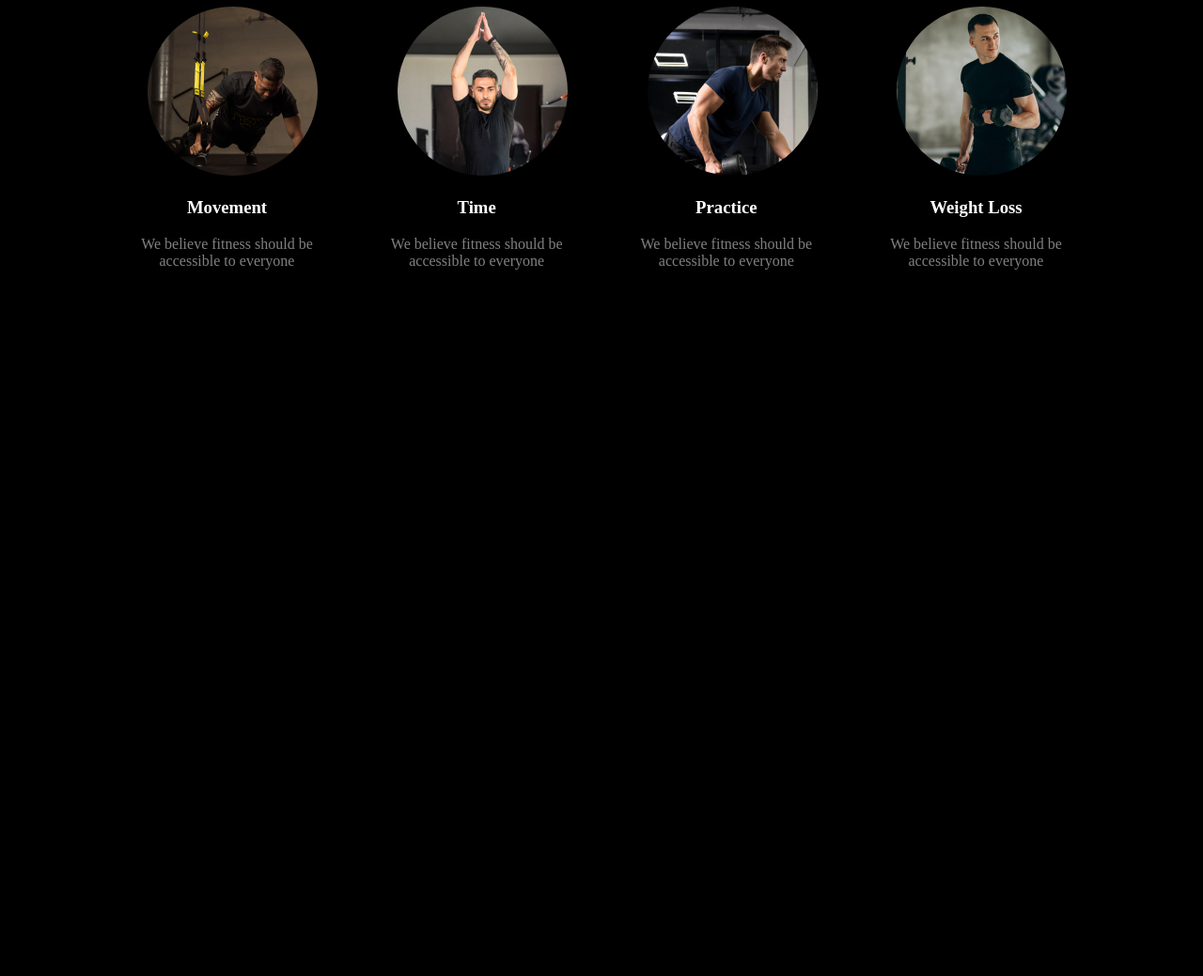
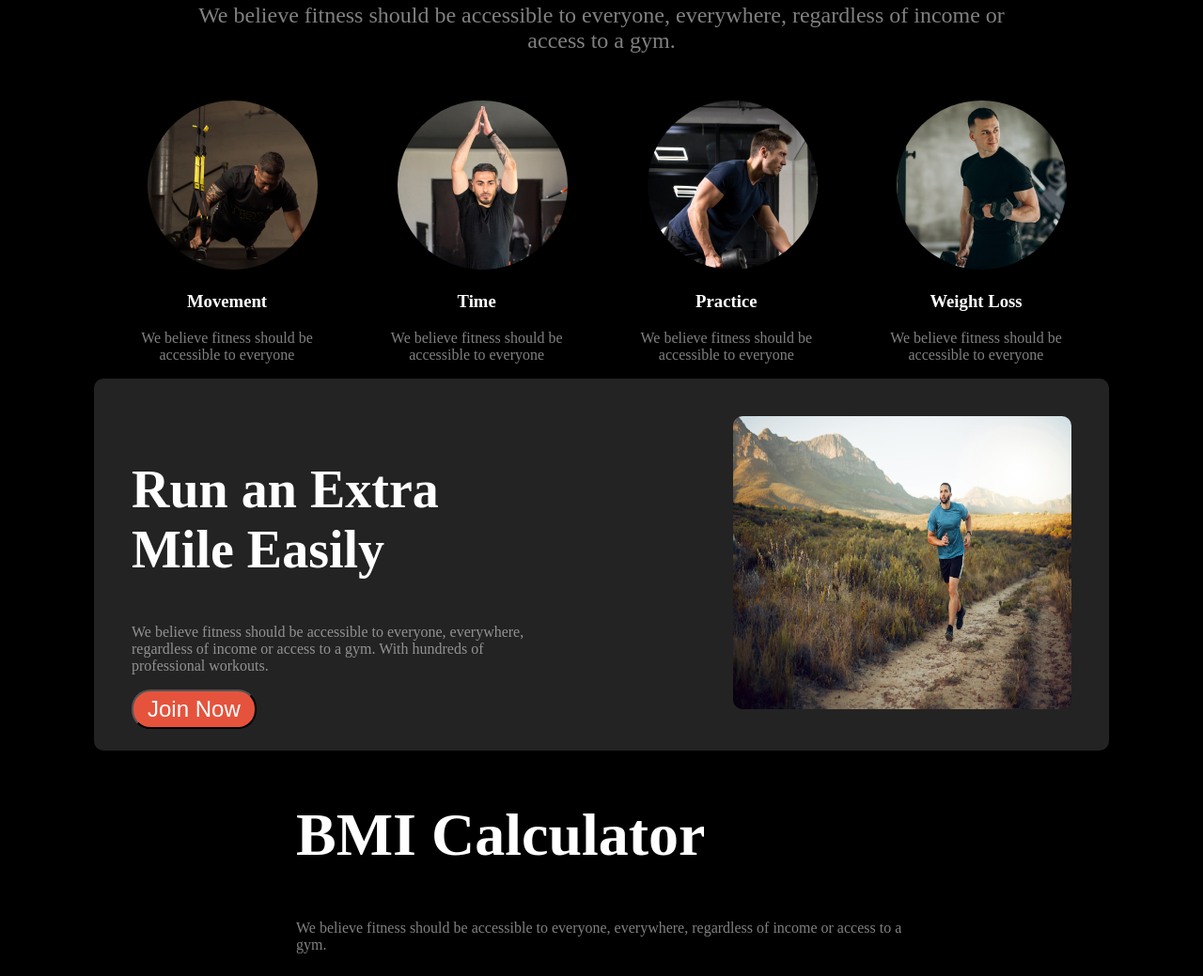
Before and after one commit to Pranto4213/second-assignment, a plain HTML site: page index.html in a window 1280 px wide. Shown: the part 1030-2069 px from the top of the page at 94% size. Before the commit the page ends 1341 px from the top, so only its background shows below. Drawn offline with Linux system fonts and the light colour scheme.

Commit message:
addd the commit

```diff
--- a/index.html
+++ b/index.html
@@ -80,5 +80,36 @@
             </div>
             </div>
     </section>
+    <section class="join-section">
+        <div>
+            <div class="join-container">
+                <div class="join-content">
+                <h1 class="join-title">Run an Extra
+Mile Easily</h1>
+<p class="join-discreption">We believe fitness
+     should be accessible to everyone, everywhere,
+      regardless of income or access to a gym.
+     With hundreds of professional workouts.</p>
+     <button class="join-btn">Join Now</button>
+            </div>
+            <div><img class="join-img" src="images/run.jpg" alt=""></div>
+            </div>
+
+
+        </div>
+
+    </section>
+    <section>
+        <div class="bmi-cel">
+        <div class="bmi-con">
+<h1 class="bmi-title">BMI Calculator</h1>
+<p class="bmi-discreption">We believe fitness
+    should be accessible to everyone,
+     everywhere,
+    regardless
+     of income or access to a gym.</p>
+        </div>
+        </div>
+    </section>
 </body>
 </html>
--- a/style.css
+++ b/style.css
@@ -1,7 +1,7 @@
 
 
 /* nav-style */
-.nav, .header, .habit {
+.nav, .header, .habit, .join-section {
     width: 1080px;
     margin: 0 auto;
 }
@@ -102,9 +102,7 @@ body{
 }
 
 /* habit style */
-.habit-container{
-   margin-top: -100px;
-}
+
 .habit-title{margin: 0px;
     text-align: center;
     font-size: 3rem;
@@ -130,27 +128,56 @@ justify-content:space-evenly ;}
     color: rgba(255, 255, 255, 0.5);
 
 }
+/* join style */
 
+.join-container{
+    display: flex;justify-content: space-between;
+    background-color: rgb(35, 35, 35);padding: 40px;border-radius: 10px;
+}
 
+.join-img{border-radius: 10px;
+    width: 360px;
+    height: 312px;
+}
+.join-content{
+    width: 440px;
+    height: 290px;
+}
+.join-title{
+    font-size: 3.5rem;
+    font-weight: 800;
+}
+.join-discreption{
+     color: rgba(255, 255, 255, 0.5);
+}
+.join-btn{
+    background-color: #E6533C;
+    color: white;font-size: 1.5rem;padding: 5px 15px;
+    border-radius: 20px;
+}
+/* bmi-style */
+.bmi-con{
+    width: 650px;
+}
+.bmi-title{font-size: 4rem;margin: none;}
+.bmi-discreption{margin: none;
+     color: rgba(255, 255, 255, 0.5);
+}
 
-
-
-
-
-
-
-
-
-
+.bmi-cel{
+    display: flex;
+    justify-content: center;
+}
+.
 
 
 
 
 @media screen and (max-width:576px) {
     .nav, .head-img, .head-content,
-    .habit {
-        width: 100%;
-    }
+    .habit{
+        width: 100%;}
+
     .nav-a a, #card-icon{
         display: none;
     }
@@ -191,4 +218,14 @@ padding: 10px;width:170px;height: 60px;}
     grid-template-columns: repeat(1, 1fr);
     justify-items: center;
 }
+.join-container{
+    display: grid;
+    grid-template-columns: repeat(1, 1fr);
 }
+.join-container{
+    width: 32%;
+}
+.join-discreption{width: 80%;}
+.join-img{
+    margin-top: 50px;
+}
```
